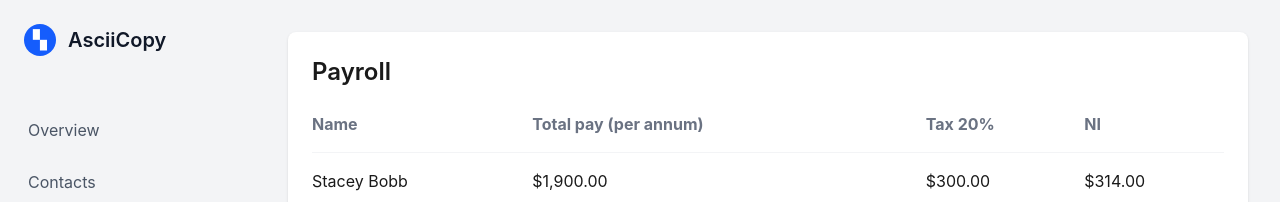
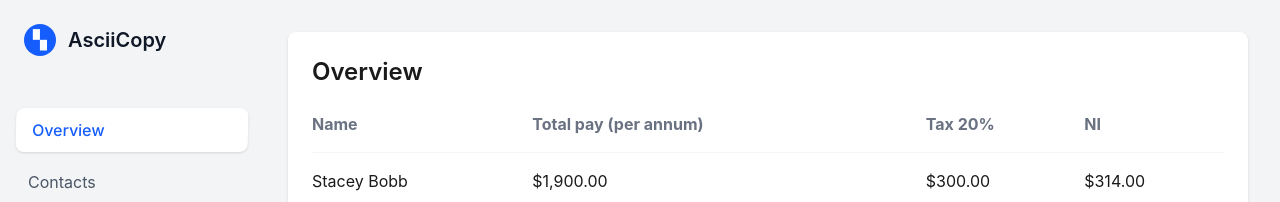
Before and after one commit to yerald231ger/asciicopy, a React (Vite) app: page / in a window 1280 px wide. Shown: the top 202 px of the page. Built offline with nearby package versions, Linux system fonts and the light colour scheme.

Commit message:
Update selected category default to 'overview' and enhance UI with dynamic header and button animations

```diff
--- a/src/App.tsx
+++ b/src/App.tsx
@@ -2,7 +2,7 @@ import { useState } from 'react'
 import './App.css'
 
 function App() {
-  const [selectedCategory, setSelectedCategory] = useState('dashboard')
+  const [selectedCategory, setSelectedCategory] = useState('overview')
 
   const categories = [
     { id: 'overview', name: 'Overview', icon: '📊' },
@@ -18,7 +18,9 @@ function App() {
     return (
       <div className="p-8">
         <div className="bg-white rounded-lg shadow-sm p-6">
-          <h2 className="text-2xl font-semibold mb-6">Payroll</h2>
+          <h2 className="text-2xl font-semibold mb-6">{
+            categories.find(cat => cat.id === selectedCategory)?.name || 'Overview'
+          }</h2>
           {/* Sample content similar to the image */}
           <table className="w-full">
             <thead>
@@ -63,13 +65,13 @@ function App() {
               <button
                 key={category.id}
                 onClick={() => setSelectedCategory(category.id)}
-                className={`w-full flex items-center px-4 py-2.5 text-left transition-all duration-200 rounded-lg ${
+                className={`w-full flex items-center px-4 py-2.5 text-left transition-all duration-200 rounded-lg transform hover:translate-x-1 hover:-skew-x-1 ${
                   selectedCategory === category.id
-                    ? 'text-blue-600 bg-white shadow-sm font-medium'
+                    ? 'text-blue-600 bg-white shadow-sm font-medium translate-x-1 -skew-x-1'
                     : 'text-gray-600 hover:text-gray-900 hover:bg-white hover:shadow-sm'
                 }`}
               >
-                <span>{category.name}</span>
+                <span className="transform hover:skew-x-1">{category.name}</span>
               </button>
             ))}
           </nav>
```
